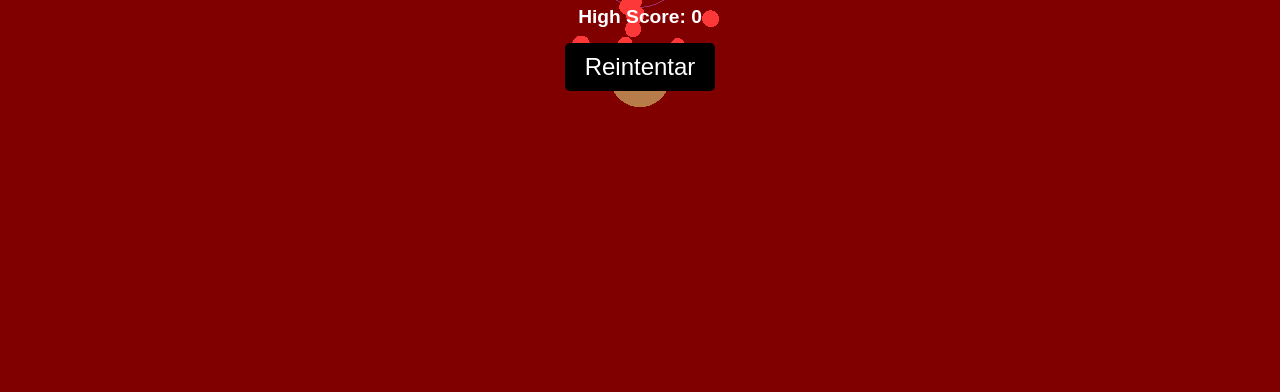
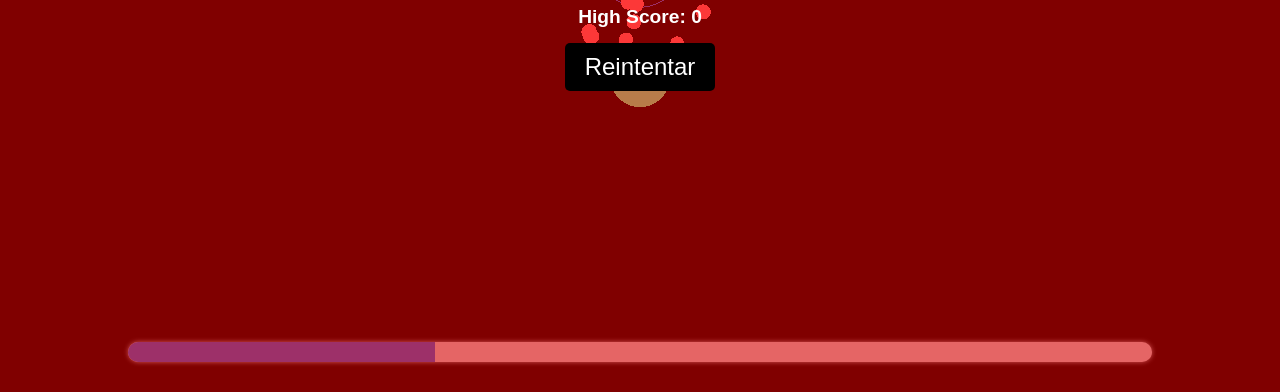
Before and after one commit to Alexvazquez07/Escape-Circular, a plain HTML site: page index.html in a window 1280 px wide. Shown: the part 408-800 px from the top of the page. Drawn offline with nearby package versions, Linux system fonts and the light colour scheme; animation ran at ten frames a second.

Commit message:
Barra de dificultad y dificultad progresiva.

```diff
--- a/index.html
+++ b/index.html
@@ -9,6 +9,9 @@
 <body>
   <div id="game-container">
     <div id="score">Puntuación: 0</div>
+    <div id="difficulty-bar-container">
+      <div id="difficulty-bar"></div>
+    </div>
     <div id="game-over-overlay">
         <h1>Game Over</h1>
           <span id="highScore"></span>
--- a/main.js
+++ b/main.js
@@ -1,9 +1,22 @@
 // Escena, cámara y renderer
 const scene = new THREE.Scene();
-const camera = new THREE.PerspectiveCamera(80, window.innerWidth / (window.innerHeight * .9), 0.1, 1000);
+const aspect = window.innerWidth / (window.innerHeight * 0.9);
+const camera = new THREE.PerspectiveCamera(80, aspect, 0.1, 1000);
 const renderer = new THREE.WebGLRenderer();
 renderer.setSize(window.innerWidth, window.innerHeight * 0.9);
 document.getElementById("game-container").appendChild(renderer.domElement);
+
+const difficultyBar = document.getElementById("difficulty-bar");
+let difficultyProgress = 30;
+
+
+window.addEventListener("resize", () => {
+  const width = window.innerWidth;
+  const height = window.innerHeight * 0.9;
+  camera.aspect = width / height;
+  camera.updateProjectionMatrix();
+  renderer.setSize(width, height);
+});
 
 let highScore = localStorage.getItem("highScore") || 0;
 const highScoreDisplay = document.getElementById("highScore");
@@ -71,6 +84,11 @@ let clock = new THREE.Clock();
 let spawnTimer = 0;
 let gameOver = false;
 let score = 0;
+
+let obstacleSpeed = 0.1;
+let spawnInterval = 4.5;
+let difficultyTimer = 0;
+
 const scoreDisplay = document.getElementById("score");
 
 // Elementos para el overlay de game over
@@ -92,6 +110,10 @@ retryBtn.addEventListener("click", () => {
   gameOverOverlay.style.display = "none";
   score = 0;
   scoreDisplay.textContent = "Puntuación: 0";
+  obstacleSpeed = 0.1;
+  spawnInterval = 4.5;
+  difficultyProgress = 30;
+  difficultyBar.style.width = difficultyProgress + "%";
 
   player.position.set(0, -2, 5);
 
@@ -105,6 +127,7 @@ function animate() {
   requestAnimationFrame(animate);
   let delta = clock.getDelta();
   spawnTimer += delta;
+  difficultyTimer += delta;
 
   if (!gameOver) {
     if (spawnTimer > 0.2) {
@@ -112,8 +135,20 @@ function animate() {
       spawnTimer = 0;
     }
 
+  if (difficultyTimer > 5) {
+    obstacleSpeed += 0.02;
+    if (spawnInterval > 0.25) {
+      spawnInterval -= 0.05;
+    }
+    difficultyProgress += 5;
+    if (difficultyProgress > 100) {
+      difficultyProgress = 100;
+    }
+    difficultyBar.style.width = difficultyProgress + "%";
+    difficultyTimer = 0;
+  }
     obstacles.forEach((ob, i) => {
-      ob.position.z += 0.2;
+      ob.position.z += obstacleSpeed;
 
       if (ob.position.z > 10) {
         scene.remove(ob);
--- a/style.css
+++ b/style.css
@@ -72,3 +72,21 @@ canvas {
   font-size: larger;
   font-weight: bold;
 }
+#difficulty-bar-container {
+  width: 80%;
+  height: 20px;
+  background-color: #ccc;
+  margin: 10px auto;
+  border-radius: 10px;
+  overflow: hidden;
+  box-shadow: 0 0 5px #aaa;
+  position: absolute;
+  bottom: 20px;
+  margin-left: 10%;
+}
+#difficulty-bar {
+  width: 30%; /* inicia en 10 */
+  height: 100%;
+  background-color: #3a61d3;
+  transition: width 0.3s ease;
+}
```
